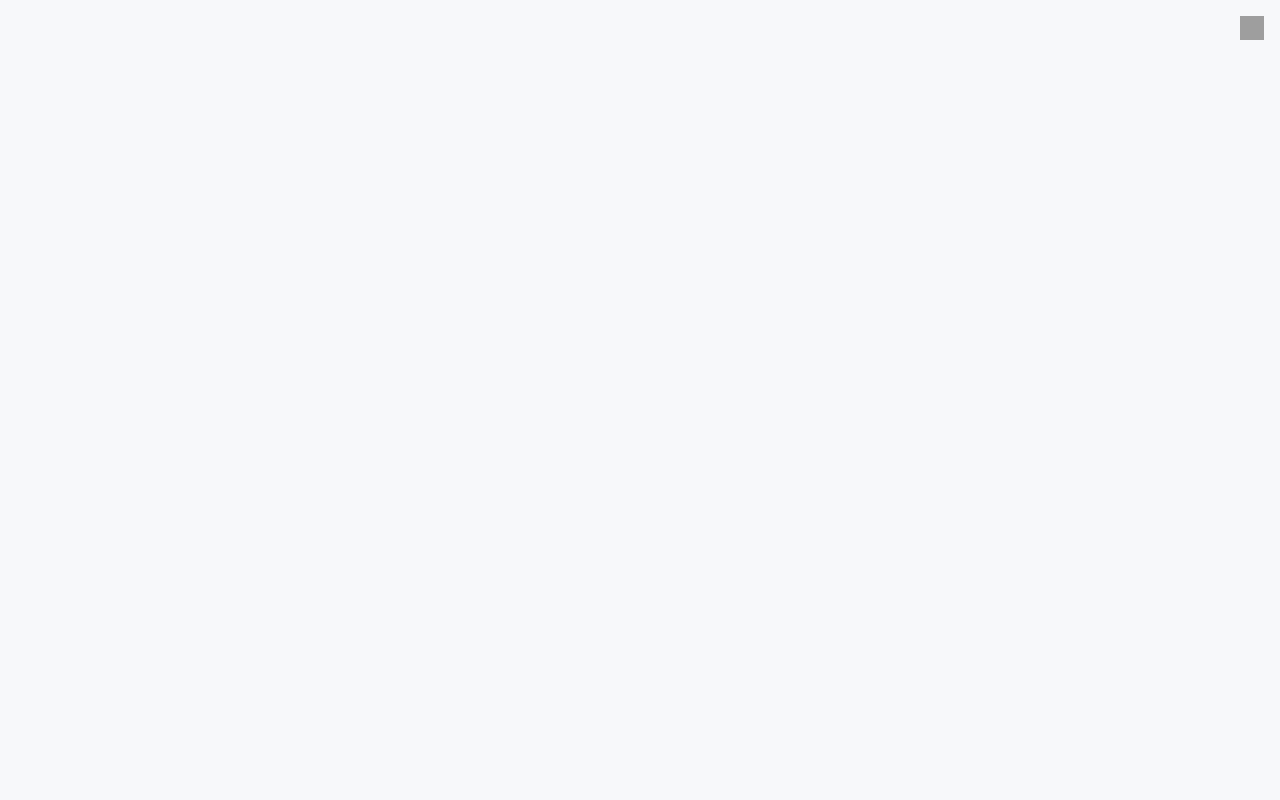
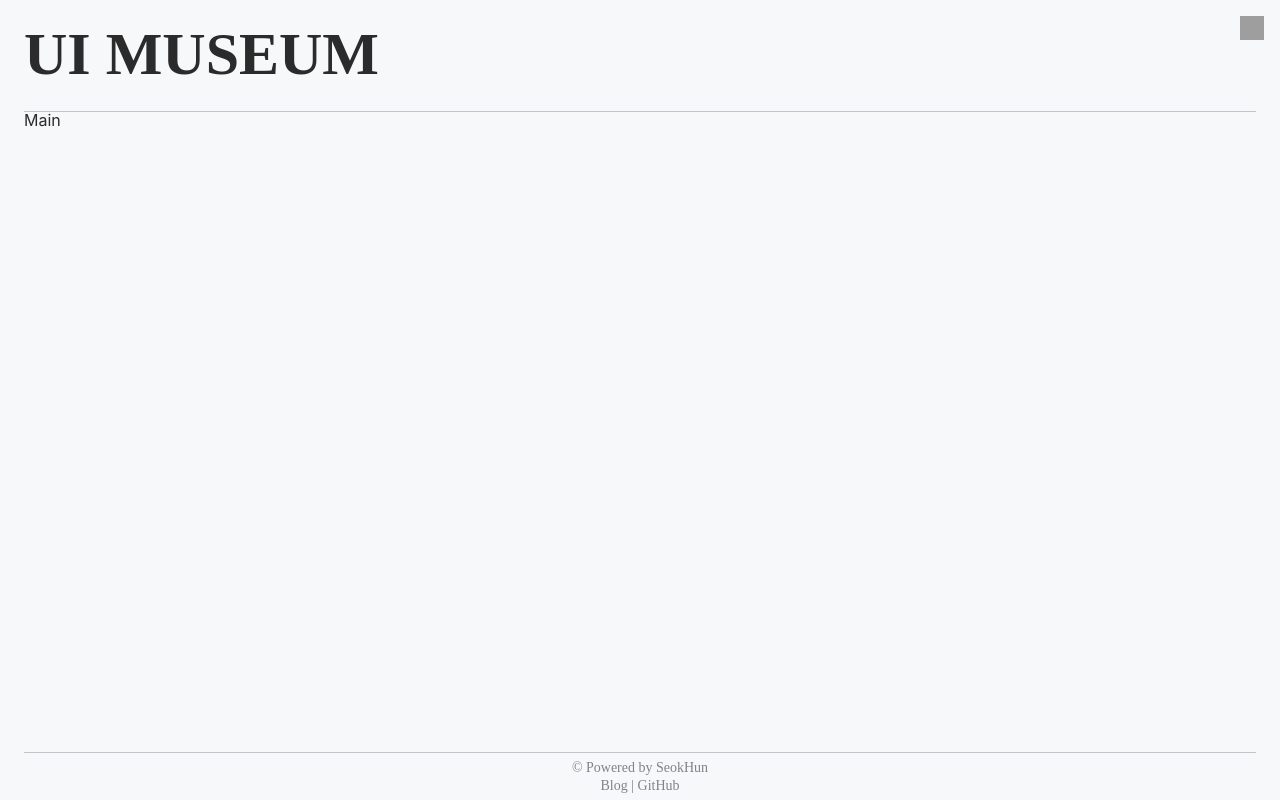
Before and after one commit to tommya98/UI-MUSEUM, a React (Vite) app: page / in a window 1280 px wide. Built offline with nearby package versions, Linux system fonts and the light colour scheme; grey boxes are pictures that could not be loaded; a web font is replaced by a local one.

Commit message:
FEAT: Layout 컴포넌트 구현 및 스타일 적용

```diff
--- a/src/App.tsx
+++ b/src/App.tsx
@@ -5,6 +5,7 @@ import GlobalStyles from "./styles/GlobalStyles";
 import ResetStyles from "./styles/ResetStyles";
 import { DARK_THEME, LIGHT_THEME } from "./styles/theme";
 import ThemeToggle from "./components/ThemeToggle";
+import Layout from "./Layout";
 
 function App() {
   const [isDark, setIsDark] = useState(false);
@@ -14,6 +15,7 @@ function App() {
       <ResetStyles />
       <GlobalStyles />
       <ThemeToggle isDark={isDark} onClick={() => setIsDark((prev) => !prev)} />
+      <Layout />
     </ThemeProvider>
   );
 }
--- /dev/null
+++ b/src/Layout/index.tsx
@@ -0,0 +1,17 @@
+import * as S from "./styled";
+
+import Header from "../components/Header";
+import Footer from "../components/Footer";
+import Main from "../components/Main";
+
+const Layout = () => {
+  return (
+    <S.Wrapper>
+      <Header />
+      <Main />
+      <Footer />
+    </S.Wrapper>
+  );
+};
+
+export default Layout;
--- /dev/null
+++ b/src/Layout/styled.ts
@@ -0,0 +1,7 @@
+import styled from "@emotion/styled";
+
+export const Wrapper = styled.div`
+  width: 100vw;
+  height: 100vh;
+  padding: 0px 24px;
+`;
--- a/src/components/Footer/styled.ts
+++ b/src/components/Footer/styled.ts
@@ -6,8 +6,7 @@ export const Wrapper = styled.footer`
   align-items: center;
   flex-direction: column;
   gap: 4px;
-  height: 50px;
-  margin: 0px 24px 24px 24px;
+  height: 6%;
   border-top: 1px solid ${({ theme }) => theme.GRAY.MEDIUM};
 
   p,
--- a/src/components/Header/styled.ts
+++ b/src/components/Header/styled.ts
@@ -1,14 +1,14 @@
 import styled from "@emotion/styled";
 
 export const Wrapper = styled.header`
-  height: 100px;
-  margin: 24px 24px 0px 24px;
+  height: 14%;
   border-bottom: 1px solid ${({ theme }) => theme.GRAY.MEDIUM};
 `;
 
 export const Header = styled.h1`
   font-size: 60px;
   font-weight: 600;
+  padding-top: 24px;
   color: ${({ theme }) => theme.PRIMARY};
 
   a {
--- /dev/null
+++ b/src/components/Main/index.tsx
@@ -0,0 +1,7 @@
+import * as S from "./styled";
+
+const Main = () => {
+  return <S.Wrapper>Main</S.Wrapper>;
+};
+
+export default Main;
--- /dev/null
+++ b/src/components/Main/styled.ts
@@ -0,0 +1,6 @@
+import styled from "@emotion/styled";
+
+export const Wrapper = styled.main`
+  height: 80%;
+  width: 100%;
+`;
```
